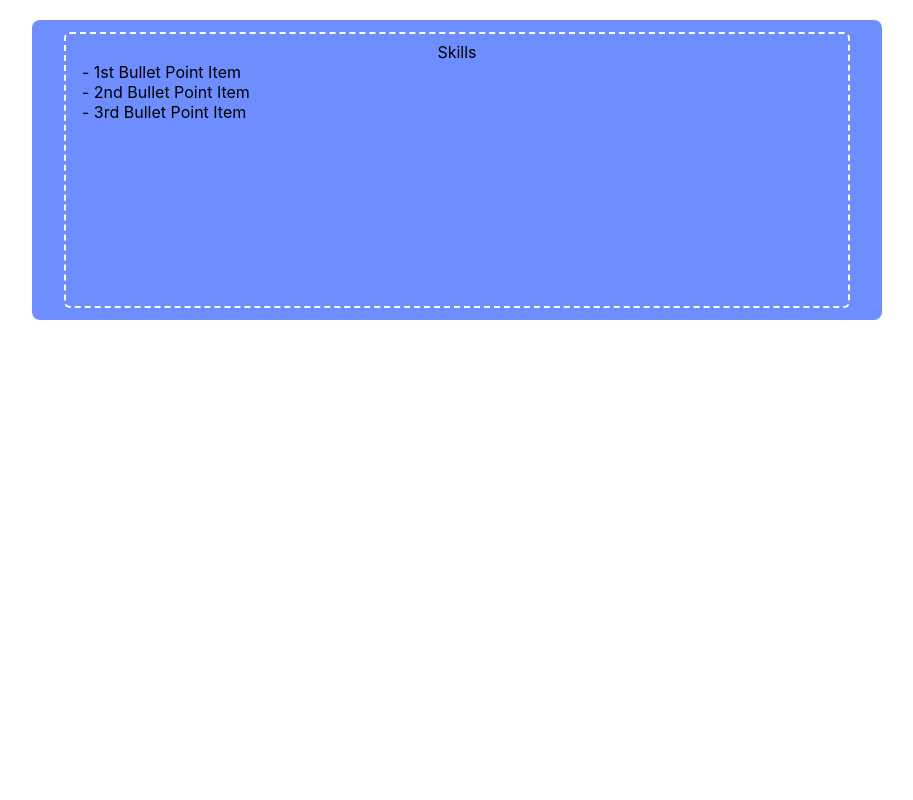
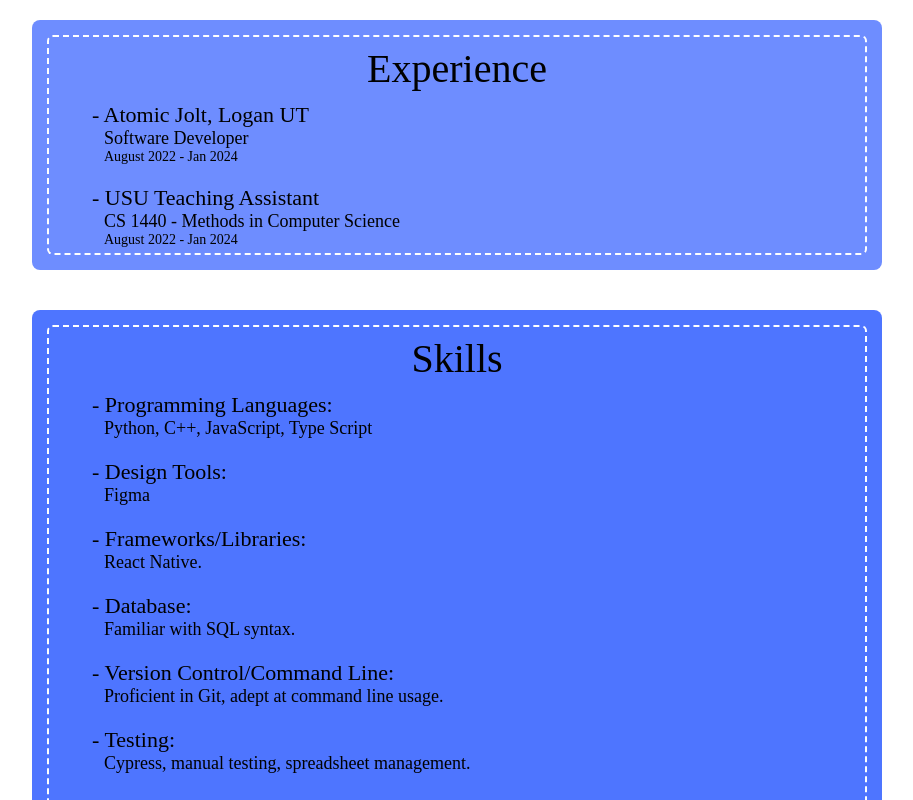
Before and after one commit to jennacioffi/personal-website, a React (Create React App) app: page / in a window 1280 px wide. Shown: the top 800 px of the page, without its empty margins (183-1096 px from the left). Built offline with nearby package versions, Linux system fonts and the light colour scheme.

Commit message:
Card Components Implemented
The following "Cards" were fully implemented with their data and the styling completed:
- Experience
- Skills
- Education

```diff
--- a/package.json
+++ b/package.json
@@ -43,7 +43,9 @@
   "author": "Jenna Cioffi <JMCioffi4@gmail.com>",
   "license": "MIT",
   "devDependencies": {
+    "@babel/plugin-proposal-private-property-in-object": "^7.21.11",
     "eslint-config-prettier": "^9.1.0",
+    "eslint-config-react-app": "^7.0.1",
     "eslint-plugin-react": "^7.34.0"
   }
 }
--- a/src/App.js
+++ b/src/App.js
@@ -1,13 +1,93 @@
-import React from 'react'
-import './App.styles.js'
-import { Card } from './components'
+import React from 'react';
+import './App.styles.js';
+import { Card } from './components';
 
 function App() {
+  const experienceBulletPoints = [
+    {
+      title: '- Atomic Jolt, Logan UT',
+      subtitle: 'Software Developer',
+      date: 'August 2022 - Jan 2024',
+    },
+    {
+      title: '- USU Teaching Assistant',
+      subtitle: 'CS 1440 - Methods in Computer Science',
+      date: 'August 2022 - Jan 2024',
+    },
+  ];
+
+  const skillsBulletPoints = [
+    {
+      title: '- Programming Languages:',
+      subtitle: 'Python, C++, JavaScript, Type Script',
+      date: '',
+    },
+    {
+      title: '- Design Tools:',
+      subtitle: 'Figma',
+      date: '',
+    },
+    {
+      title: '- Frameworks/Libraries:',
+      subtitle: 'React Native.',
+      date: '',
+    },
+    {
+      title: '- Database:',
+      subtitle: 'Familiar with SQL syntax.',
+      date: '',
+    },
+    {
+      title: '- Version Control/Command Line:',
+      subtitle: 'Proficient in Git, adept at command line usage.',
+      date: '',
+    },
+    {
+      title: '- Testing:',
+      subtitle: 'Cypress, manual testing, spreadsheet management.',
+      date: '',
+    },
+    {
+      title: '- Project Management:',
+      subtitle: 'Experience with Pivotal Tracker and GitHub project boards.',
+      date: '',
+    },
+    {
+      title: '- Mobile App Development:',
+      subtitle: 'iOS and Android (build creation, releases to app stores).',
+      date: '',
+    },
+    {
+      title: '- Soft Skills:',
+      subtitle:
+        'Open-minded, adaptable, values transparent communication. Emphasizes documentation, organization, and up-to-date information. Confidence and ability to lead.',
+      date: '',
+    },
+  ];
+
+  const eduBulletPoints = [
+    {
+      title: '- Utah State University',
+      subtitle: 'Bachlors in Computer Science',
+      date: 'August 2017 - May 2023',
+    },
+  ];
+
   return (
     <div>
-      <Card />
+      <Card
+        title="Experience"
+        bulletPoints={experienceBulletPoints}
+        color="azureBlue"
+      />
+      <Card
+        title="Skills"
+        bulletPoints={skillsBulletPoints}
+        color="ceruleanBlue"
+      />
+      <Card title="Education" bulletPoints={eduBulletPoints} color="deepBlue" />
     </div>
   );
 }
 
-export default App
+export default App;
--- a/src/components/Card/card.js
+++ b/src/components/Card/card.js
@@ -1,26 +1,50 @@
-import React from 'react'
-import styles from './card.styles.js' // Import your CSS styles
+import React from 'react';
+import { colors } from '../../styles/colors.js'; // Import colors from colors.js
+import styles from './card.styles.js'; // Import your CSS styles
 
-export default function Card() {
+export default function Card({ title, bulletPoints, color }) {
+  const backgroundColor = colors[color] || colors.defaultColor;
+
+  // Calculate the minimum height dynamically based on the number of bullet points
+  let minHeight;
+  if (title === 'Experience') {
+    minHeight = 250; // Set the minimum height for Experience card
+  } else if (title === 'Skills') {
+    minHeight = 200; // Set the minimum height for Skills card
+  } else if (title === 'Education') {
+    minHeight = 175; // Set the minimum height for Education card
+  } else {
+    minHeight = 200; // Default minimum height
+  }
+
+  const bulletPointItems = bulletPoints.map((item, index) => (
+    <div key={index} style={styles.bulletPointItemsContainer}>
+      <div style={styles.bulletPointItem1}>{item.title}</div>
+      {item.subtitle && (
+        <div style={styles.bulletPointItem2}>{item.subtitle}</div>
+      )}
+      {item.date && <div style={styles.bulletPointItem3}>{item.date}</div>}
+    </div>
+  ));
+
   return (
-    <div style={styles.mainContainer}>
-      <div style={styles.cardBackgroundContainer}>
-        <div style={styles.outerCard}>
-          <div style={styles.innerRectangle}>
-            {/* This is the inner rectangle. */}
-          </div>
+    <div
+      style={{
+        ...styles.mainContainer,
+        height: `${Math.max(minHeight, bulletPoints.length * 80)}px`,
+      }}
+    >
+      <div style={{ ...styles.cardBackgroundContainer, backgroundColor }}>
+        <div style={styles.dashedBorderContainer}>
+          <div style={styles.dashedBorder}></div>
         </div>
         <div style={styles.contentContainer}>
-          <div style={styles.bulletPointTitleContainer}>
-            <div style={styles.bulletPointTitle}> Skills </div>
+          <div style={styles.cardTitleContainer}>
+            <div style={styles.cardTitle}>{title}</div>
           </div>
-          <div style={styles.bulletPointItemsContainer}>
-            <div style={styles.bulletPointItem}>- 1st Bullet Point Item</div>
-            <div style={styles.bulletPointItem}>- 2nd Bullet Point Item</div>
-            <div style={styles.bulletPointItem}>- 3rd Bullet Point Item</div>
-          </div>
+          {bulletPointItems}
         </div>
       </div>
     </div>
-  )
+  );
 }
--- a/src/components/Card/card.styles.js
+++ b/src/components/Card/card.styles.js
@@ -1,57 +1,73 @@
+import { fonts } from '../../styles/fonts.js';
+
 const styles = {
   mainContainer: {
     display: 'flex',
-    justifyContent: 'center',
-    padding: '20px',
+    justifyContent: 'center', // centers the card in the webpage
+    padding: '20px', // adds 20px of padding around all edges from other elements
   },
   cardBackgroundContainer: {
-    display: 'flex',
-    maxWidth: '100%',
-    position: 'relative',
-  },
-  outerCard: {
-    alignItems: 'center',
-    backgroundColor: '#6E8DFF',
     borderRadius: '8px',
     display: 'flex',
-    height: '300px',
+    maxWidth: '100%', // this helps maintain the card when making the webpage smaller
+    position: 'relative', // this positions child elements relative to the box itself, rather than the webpage
+  },
+  dashedBorderContainer: {
+    alignItems: 'center', // aligns the dashed edging inside the card
+    borderRadius: '8px',
+    display: 'flex',
     justifyContent: 'center',
     position: 'relative',
     width: '850px',
   },
-  innerRectangle: {
+  dashedBorder: {
     border: '2px dashed #FFFFFF',
     borderRadius: '6px',
     color: 'red',
-    height: '85%',
-    padding: '1%',
     position: 'absolute',
     textAlign: 'center',
-    width: '90%',
+    top: '15px', // 10px from the top edge of the outer container
+    left: '15px', // 10px from the left edge of the outer container
+    right: '15px', // 10px from the right edge of the outer container
+    bottom: '15px', // 10px from the bottom edge of the outer container
   },
   contentContainer: {
     left: '0',
     position: 'absolute',
-    top: '50%',
-    transform: 'translateY(-160%)',
     width: '100%',
+    paddingTop: '25px',
   },
-  bulletPointTitleContainer: {
+  cardTitleContainer: {
     display: 'flex',
+    fontFamily: fonts.cardTitle,
     justifyContent: 'center',
   },
-  bulletPointTitle: {
+  cardTitle: {
     color: 'black',
+    fontSize: '40px',
   },
   bulletPointItemsContainer: {
     alignItems: 'flex-start',
     display: 'flex',
     flexDirection: 'column',
+    fontFamily: fonts.cardBulletPointItems,
     marginLeft: '50px',
+    padding: '10px',
   },
-  bulletPointItem: {
+  bulletPointItem1: {
     color: 'black',
+    fontSize: '22px',
+  },
+  bulletPointItem2: {
+    color: 'black',
+    fontSize: '18px',
+    paddingLeft: '12px',
+  },
+  bulletPointItem3: {
+    color: 'black',
+    fontSize: '14px',
+    paddingLeft: '12px',
   },
 };
 
-export default styles
+export default styles;
--- a/src/styles/colors.js
+++ b/src/styles/colors.js
@@ -1,5 +1,6 @@
-const colors = {
-  blueLapis: '#007bff',
-}
-
-export default colors
+export const colors = {
+  defaultColor: '#FF0000',
+  azureBlue: '#6E8DFF',
+  ceruleanBlue: '#4E75FF',
+  deepBlue: '#436CFF',
+};
--- /dev/null
+++ b/src/styles/fonts.js
@@ -0,0 +1,4 @@
+export const fonts = {
+  cardTitle: 'serif',
+  cardBulletPointItems: 'serif',
+};
```
Also changed, not shown: .eslintrc.js, 2 other files (tests, documents, lock files or other folders).
